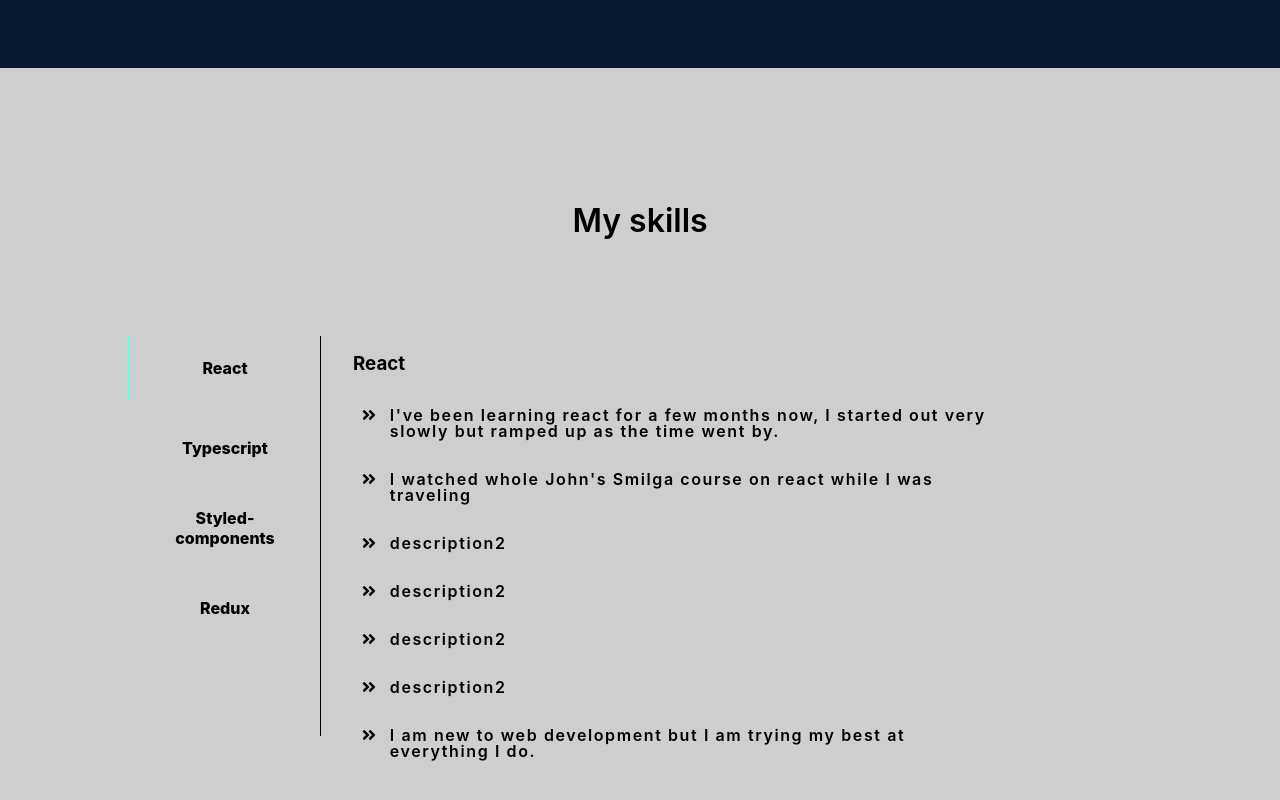
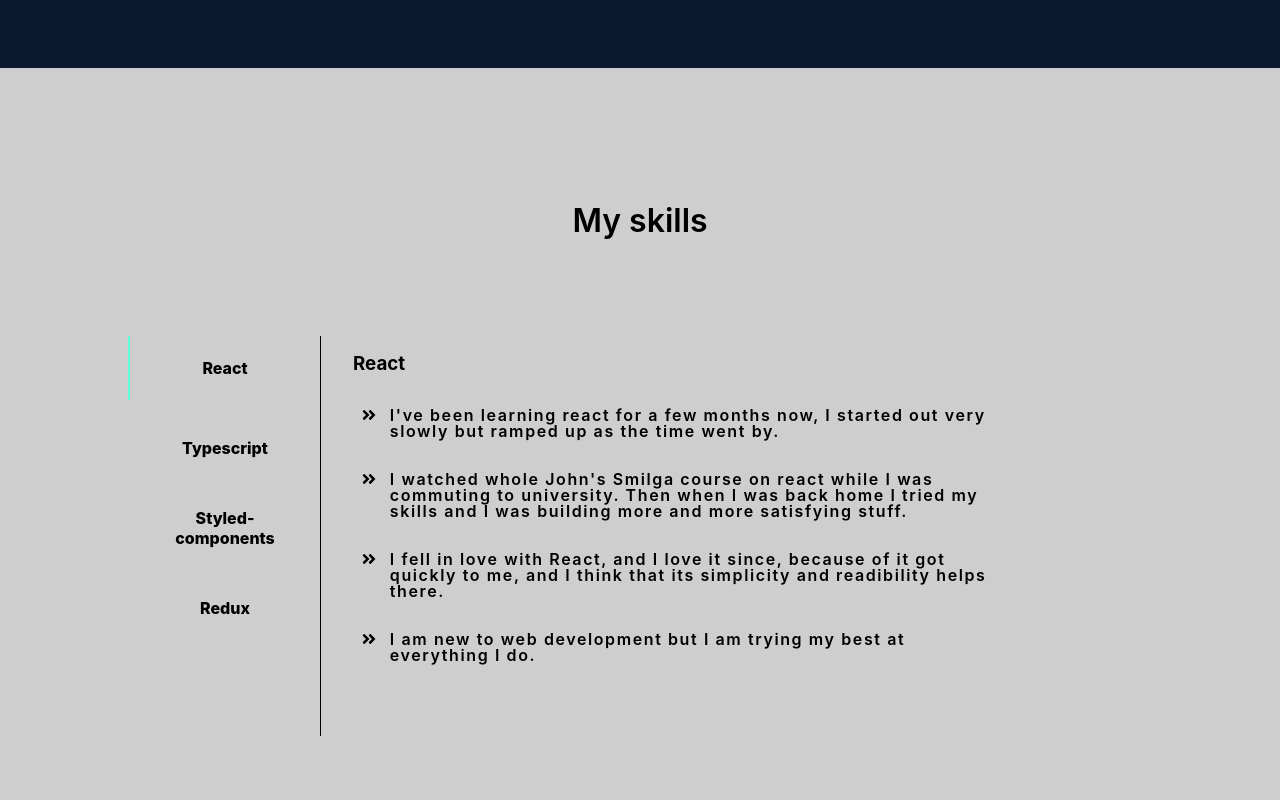
Before and after one commit to Maciejlys/portfolio, a React (Create React App) app: page / in a window 1280 px wide. Shown: the part 2372-3172 px from the top of the page. Built offline with nearby package versions, Linux system fonts and the light colour scheme.

Commit message:
Update skillsData.ts

```diff
--- a/src/Data/skillsData.ts
+++ b/src/Data/skillsData.ts
@@ -16,11 +16,8 @@ export const skills: SkillProps[] = [
     title: "React",
     description: [
       "I've been learning react for a few months now, I started out very slowly but ramped up as the time went by.",
-      "I watched whole John's Smilga course on react while I was traveling",
-      "description2",
-      "description2",
-      "description2",
-      "description2",
+      "I watched whole John's Smilga course on react while I was commuting to university. Then when I was back home I tried my skills and  I was building more and more satisfying stuff.",
+      "I fell in love with React, and I love it since, because of it got quickly to me, and I think that its simplicity and readibility helps there.",
       "I am new to web development but I am trying my best at everything I do.",
     ],
   },
@@ -29,7 +26,8 @@ export const skills: SkillProps[] = [
     title: "Styled-components",
     description: [
       "I've fallen in love with style-components on first sight.",
-      "I really love the concept of it yet I don't fully grasp it at the moment but I am working on it!",
+      "I really like to write my css inside my code as it helps with small components, I can just style it in one place so its comfortable and split the code later if its necessary.",
+      "First thing that got my attention was being able to pass props inside styles, and that made it easier for me to style different states and behaviors.",
     ],
   },
   {
```
